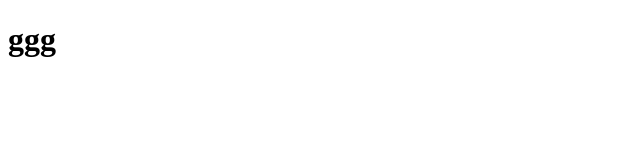
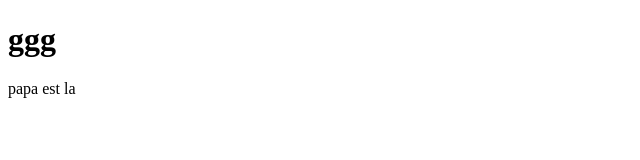
Before and after one commit to SANYMURIEL/crap-portfolio, a plain HTML site: page index.html in a window 1280 px wide. Shown: the full height of the page, 0-640 px from the left. Drawn offline with Linux system fonts and the light colour scheme.

Commit message:
added paragraph

```diff
--- a/index.html
+++ b/index.html
@@ -5,5 +5,6 @@
     </head>
     <body>
         <h1>ggg</h1>
+        <p>papa est la</p>
     </body>
     </html>
```
